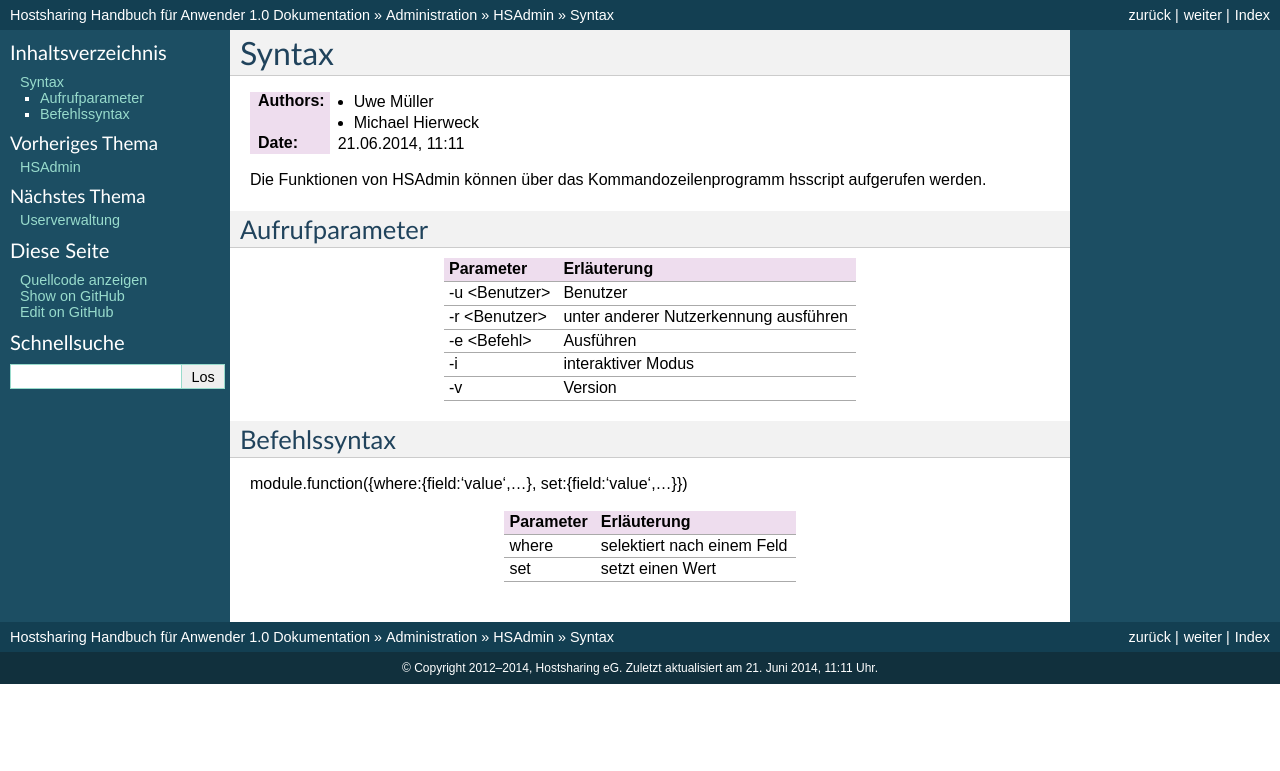
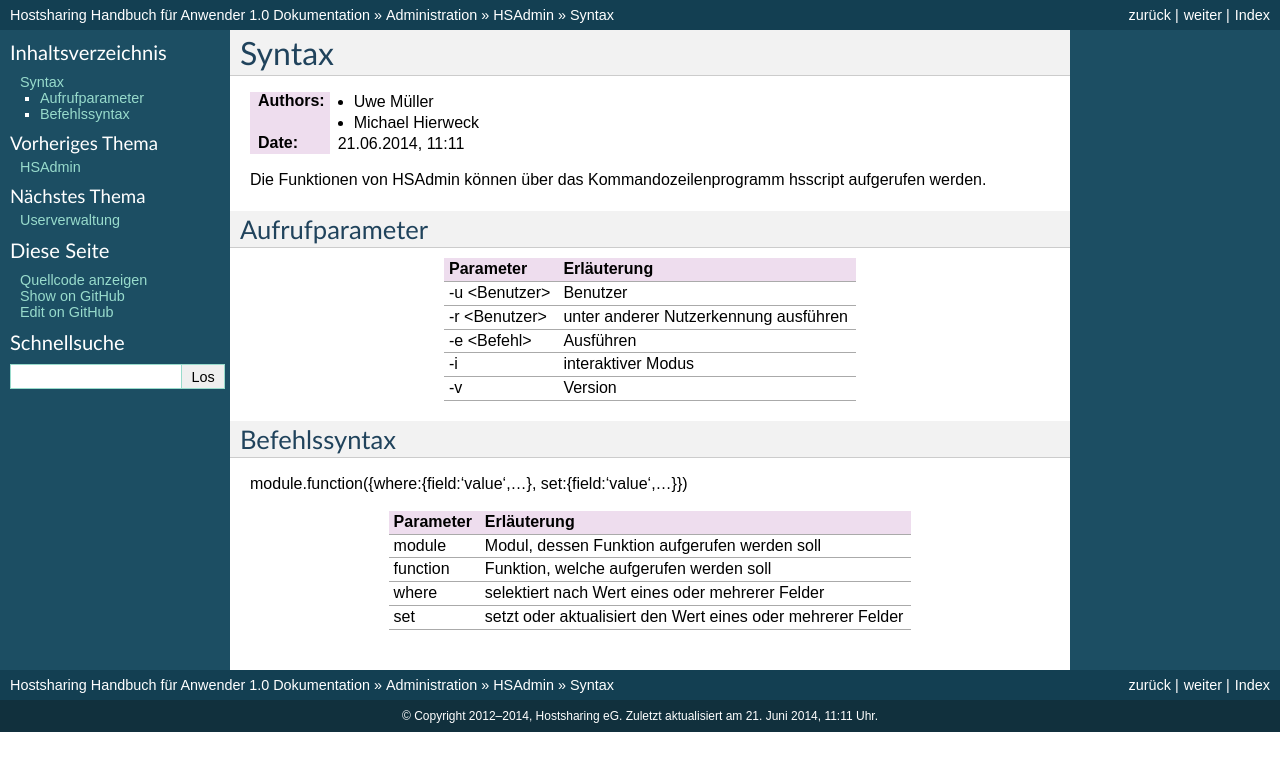
Before and after one commit to hostsharing/hs.docs.users, a Sphinx documentation site: the page built from source/administration/hsadmin/syntax.rst, in a window 1280 px wide. Shown: the top 771 px of the page. Built offline with Sphinx 7.4.7, drawn with Linux system fonts in a browser that asks for light colours; pages that are not in the unit, such as notebooks, are missing from menus.

Commit message:
Updated hsscript syntax.

```diff
--- a/source/administration/hsadmin/syntax.rst
+++ b/source/administration/hsadmin/syntax.rst
@@ -35,10 +35,14 @@
 
 module.function({where:{field:'value',...}, set:{field:'value',...}})
 
-+-----------+---------------------------------------+
-| Parameter | Erläuterung                           |
-+===========+=======================================+
-| where     | selektiert nach einem Feld            |
-+-----------+---------------------------------------+
-| set       | setzt einen Wert                      |
-+-----------+---------------------------------------+
++-----------+-------------------------------------------------------------+
+| Parameter | Erläuterung                                                 |
++===========+=============================================================+
+| module    | Modul, dessen Funktion aufgerufen werden soll               |
++-----------+-------------------------------------------------------------+
+| function  | Funktion, welche aufgerufen werden soll                     |
++-----------+-------------------------------------------------------------+
+| where     | selektiert nach Wert eines oder mehrerer Felder             |
++-----------+-------------------------------------------------------------+
+| set       | setzt oder aktualisiert den Wert eines oder mehrerer Felder |
++-----------+-------------------------------------------------------------+
```
